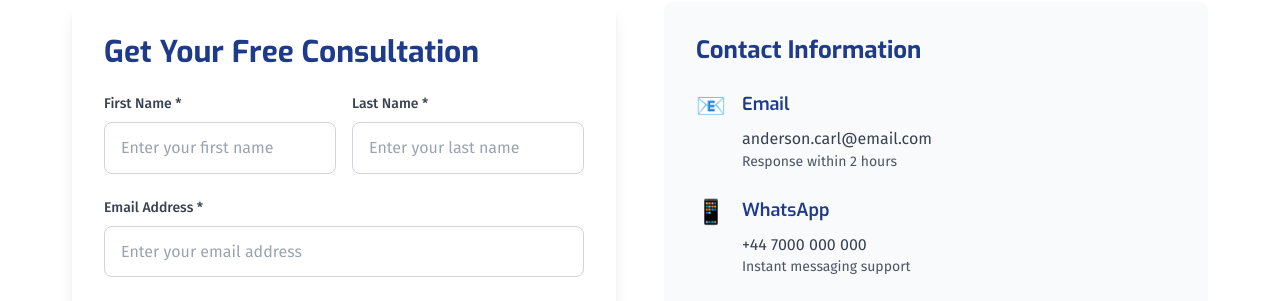
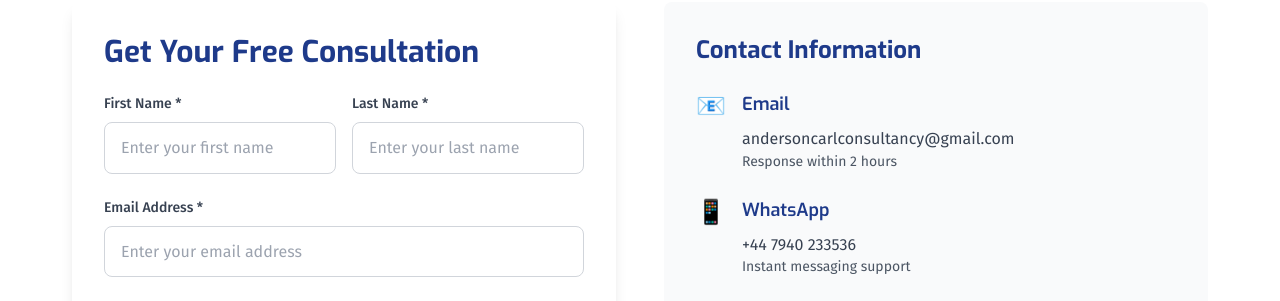
Before and after one commit to Malicious-Bunny/Anderson-Carl, a Next.js app: page /contact in a window 1280 px wide. Shown: the part 1000-1301 px from the top of the page. Built offline with nearby package versions, Linux system fonts and the light colour scheme.

Commit message:
fixed number

```diff
--- a/src/app/contact/page.tsx
+++ b/src/app/contact/page.tsx
@@ -243,7 +243,7 @@ export default function ContactPage() {
                       <h4 className="text-lg font-semibold text-blue-900 mb-2">Email</h4>
                       <p className="text-gray-700">
                         <a href="mailto:anderson.carl@email.com" className="hover:text-blue-900">
-                          anderson.carl@email.com
+                          andersoncarlconsultancy@gmail.com
                         </a>
                       </p>
                       <p className="text-sm text-gray-600">Response within 2 hours</p>
@@ -261,7 +261,7 @@ export default function ContactPage() {
                           rel="noopener noreferrer"
                           className="hover:text-blue-900"
                         >
-                          +44 7000 000 000
+                          +44 7940 233536
                         </a>
                       </p>
                       <p className="text-sm text-gray-600">Instant messaging support</p>
```
